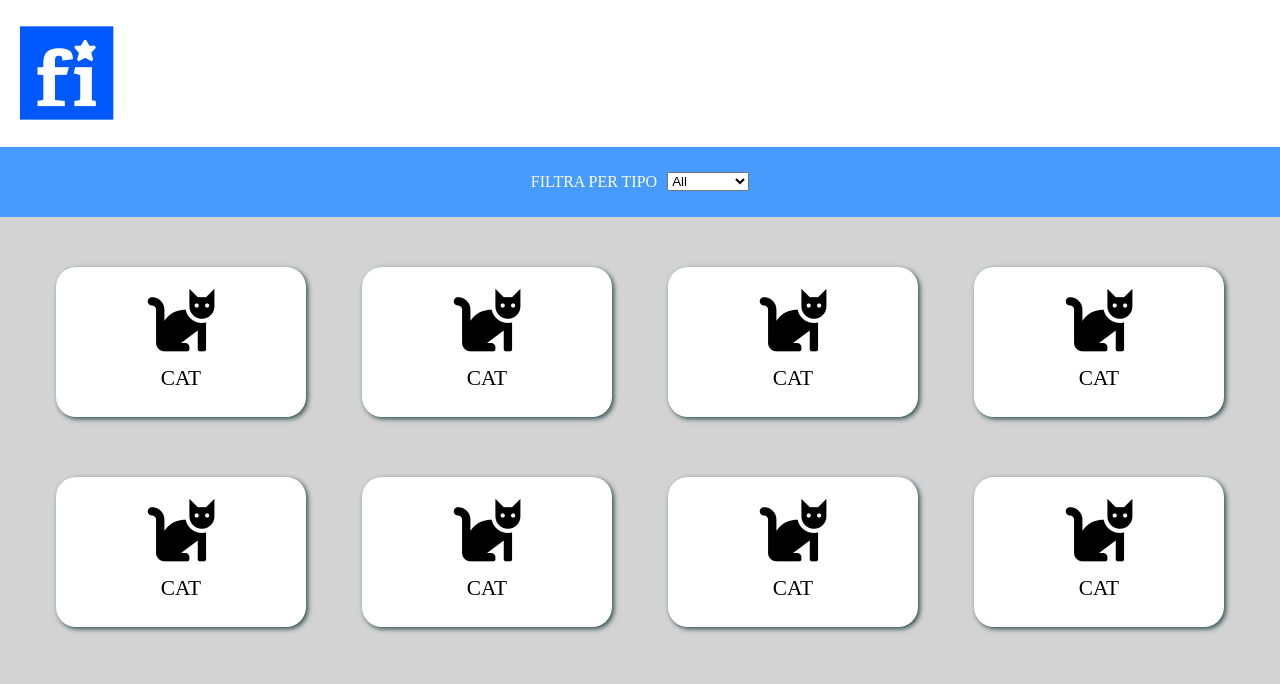
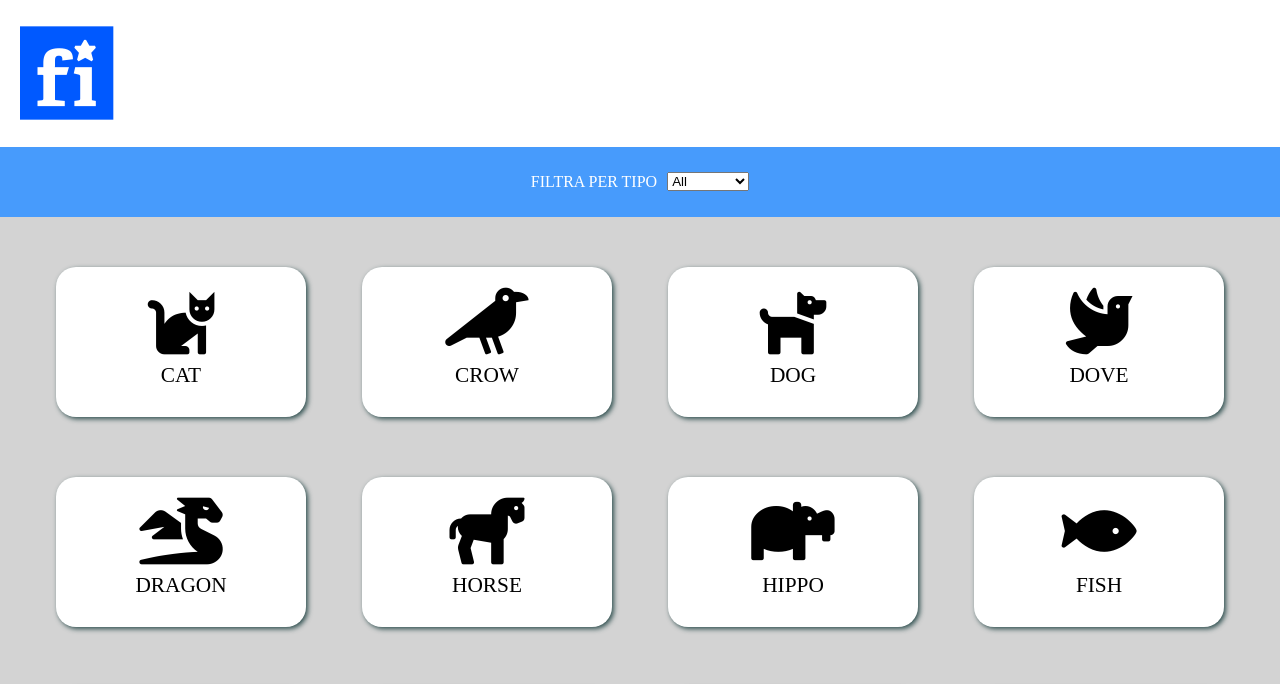
Before and after one commit to Scova89/js-es6-icons, a plain HTML site: page index.html in a window 1280 px wide. Shown: the top 684 px of the page. Drawn offline with Linux system fonts and the light colour scheme.

Commit message:
personalizzata ogni scheda

```diff
--- a/css/style.css
+++ b/css/style.css
@@ -57,8 +57,9 @@ label span{
     margin: 30px 20px
 }
 
-.scheda i{
+.scheda {
     font-size: 50pt;
+    text-align: center;
 }
 
 .scheda p{
--- a/js/script.js
+++ b/js/script.js
@@ -127,7 +127,8 @@ function schedaTemplate(dati){
     return `
     <div class="scheda">
         <div>
-            <i class="fas fa-cat"></i><p>cat</p>
+            <i class="${family} ${prefix}${name}"></i>
+            <p>${name}</p>
         </div>
     </div>
     `
```
